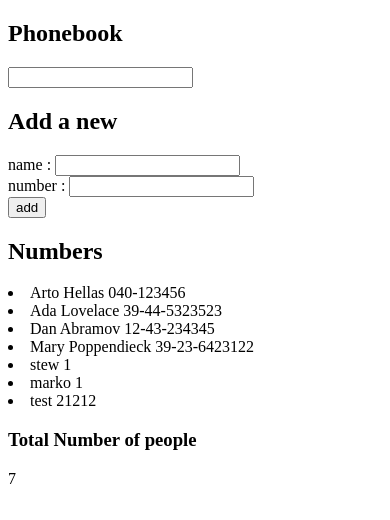
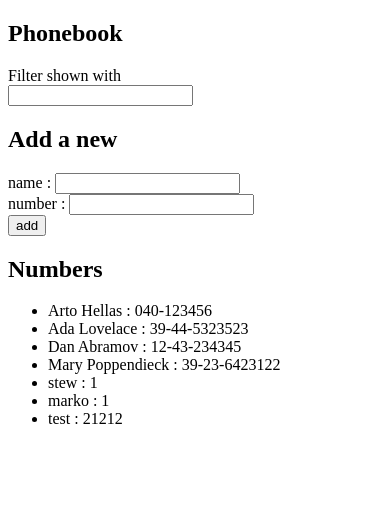
Before and after one commit to MarkoSOE/fullstackopen, a React (Create React App) app in the folder react/part2/phonebook/phonebook-app/: page / in a window 390 px wide. Shown: the top 520 px of the page. Built offline with nearby package versions, Linux system fonts and the light colour scheme; data requests are answered from the project's data file.

Commit message:
2.16: Phonebook step8

```diff
--- a/react/part2/phonebook/phonebook-app/src/App.js
+++ b/react/part2/phonebook/phonebook-app/src/App.js
@@ -1,16 +1,15 @@
 import { useEffect, useState } from "react";
-import axios from 'axios';
 import personsService from './services/persons'
+import Filter from './components/Filter'
+import PersonForm from "./components/PersonForm";
+import Phonebook from "./components/Phonebook";
 
 const App = () => {
-  // const [persons, setPersons] = useState([{ name: 'Arto Hellas', number: '040-123456', id: 1 },
-  // { name: 'Ada Lovelace', number: '39-44-5323523', id: 2 },
-  // { name: 'Dan Abramov', number: '12-43-234345', id: 3 },
-  // { name: 'Mary Poppendieck', number: '39-23-6423122', id: 4 }])
+  const [persons, setPersons] = useState([])
+  const [newName, setNewName] = useState('')
+  const [newNumber, setNewNumber] = useState('')
+  const [filterName, setFilterName] = useState('')
 
-  //Modify the application such that the initial state of the data is fetched from the server using the axios-library. Complete the fetching with an Effect hook.
-
-  const [persons, setPersons] = useState([])
 
   useEffect(() => {
     console.log('effect')
@@ -18,26 +17,9 @@ const App = () => {
       .getAll()
       .then(response => {
         setPersons(response.data)
-        console.log(persons)
       })
+      .catch(error => console.error(error))
   }, [])
-
-  //meant for controlling the form input element
-  const [newName, setNewName] = useState('')
-
-  const [newNumber, setNewNumber] = useState('')
-
-  const [filterName, setFilterName] = useState('')
-
-  const Input = ({person}) => {
-    return(
-      <li>
-        <span>
-        {person.name}  {person.number}
-        </span>
-      </li>
-    )
-  }
 
   const handleNameChange = (event) => {
     setNewName(event.target.value)
@@ -59,55 +41,44 @@ const App = () => {
       number : newNumber
     }
 
-    function addPerson(arr, arradded){
-      const found = arr.some(el => el.name === arradded.name)
-      if(!found){
-        //adding the object to the array of objects
-        //here you have to use concat instead of push() because react does not work well with object mutability. Want to make sure that the state is immutable
+    if(persons.some(el => el.name === newName)){
+      alert(`${newName} is already added to phonebook`)
+    }
+    else{
+      if(newName === "" || newNumber === ""){
+        alert('the name and number must not be empty')
+      }
+      else{
         personsService
         .create(personObject)
         .then(response => {
           console.log(response.data)
           setPersons(persons.concat(response.data))
-          })
-          .catch(error => console.log(error))
-        setNewName('')
-        setNewNumber('')
-      }
-      else{
-        alert(`${arradded.name} is already added to phonebook`)
+          setNewName('')
+          setNewNumber('')
+        })
+        .catch(error => console.error(error))
       }
     }
-
-    addPerson(persons,personObject)
   }
 
   return (
     <div>
       <h2>Phonebook</h2>
-      <form>
-        <input value={filterName} onChange={handleNameFilter}></input>
-      </form>
+      Filter shown with
+      <Filter value={filterName} onChange={handleNameFilter}/>
       <h2>Add a new</h2>
-      <form onSubmit={addName}>
-        <div>
-          name : <input value={newName} onChange={handleNameChange}/>
-        </div>
-        <div>
-          number : <input value={newNumber} onChange={handleNumberChanges}/>
-        </div>
-        <div>
-          <button type="submit">
-            add
-          </button>
-        </div>
-      </form>
+      <PersonForm
+        addName = {addName}
+        newName={newName}
+        newNumber={newNumber}
+        handleNameChange={handleNameChange}
+        handleNumberChanges={handleNumberChanges}
+      />
       <h2>Numbers</h2>
-      <div>
-        {persons.filter((person) =>person.name.toLowerCase().includes(filterName.toLowerCase())).map((person,index) => <Input key={index} person={person}/>)}
-        <h3>Total Number of people</h3>
-        {persons.filter((person) =>person.name.toLowerCase().includes(filterName.toLowerCase())).length}
-      </div>
+      <ul>
+        <Phonebook persons={persons} filterName={filterName}/>
+      </ul>
     </div>
   )
 }
--- /dev/null
+++ b/react/part2/phonebook/phonebook-app/src/components/Filter.js
@@ -0,0 +1,11 @@
+const Filter = ({value, onChange}) => {
+    return(
+        <div>
+            <form>
+                <input value={value} onChange={onChange}></input>
+            </form>
+        </div>
+    )
+}
+
+export default Filter
--- /dev/null
+++ b/react/part2/phonebook/phonebook-app/src/components/PersonForm.js
@@ -0,0 +1,19 @@
+const PersonForm = ({addName, newName, newNumber, handleNameChange, handleNumberChanges}) => {
+    return(
+        <form onSubmit={addName}>
+        <div>
+          name : <input value={newName} onChange={handleNameChange}/>
+        </div>
+        <div>
+          number : <input value={newNumber} onChange={handleNumberChanges}/>
+        </div>
+        <div>
+          <button type="submit">
+            add
+          </button>
+        </div>
+      </form>
+    )
+}
+
+export default PersonForm
--- /dev/null
+++ b/react/part2/phonebook/phonebook-app/src/components/Phonebook.js
@@ -0,0 +1,13 @@
+const Phonebook = ({persons, filterName}) => {
+    let newPersonArray = persons.filter((person) =>
+    person.name.toLowerCase().includes(filterName.toLowerCase()))
+
+    return(
+        newPersonArray.map(person => (
+            <li key={person.id}>
+                {person.name} : {person.number}
+            </li>
+        ))
+    )
+}
+export default Phonebook
```
Also changed, not shown: react/part2/phonebook/phonebook-app/src/components/Notification.js (added).
